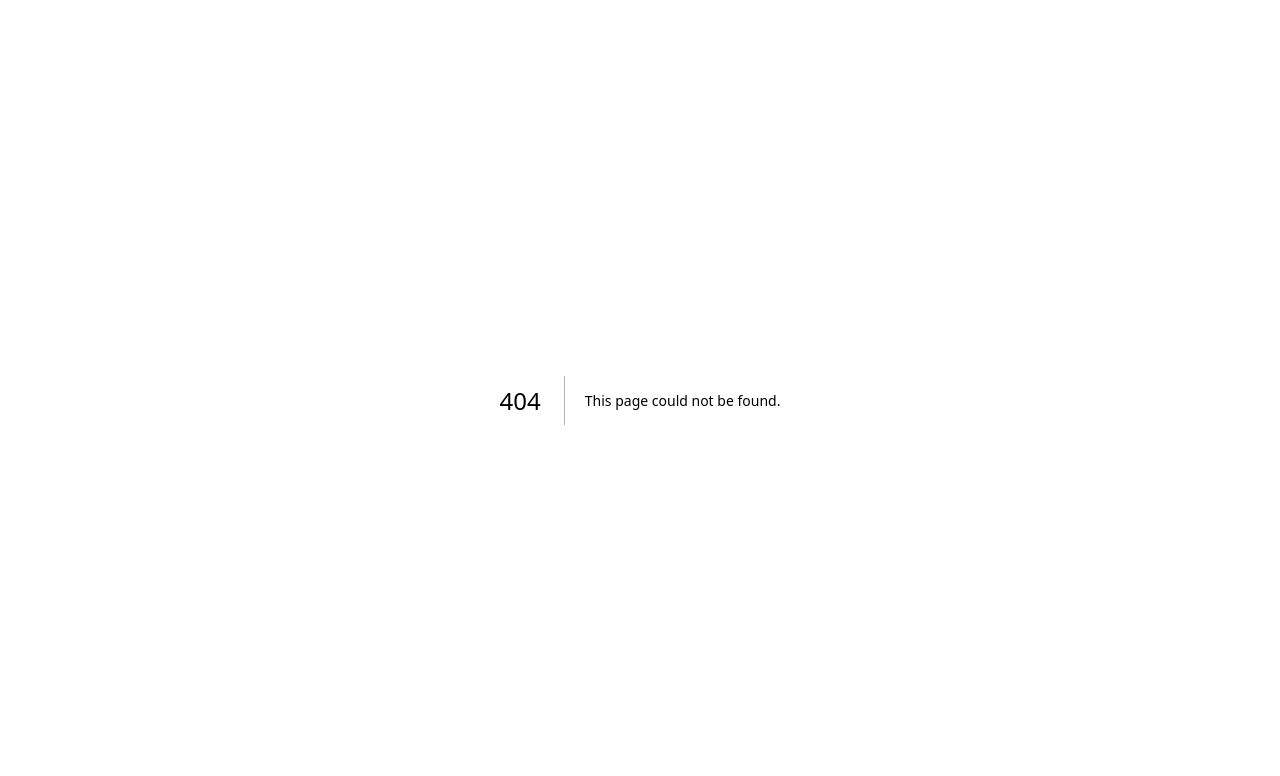
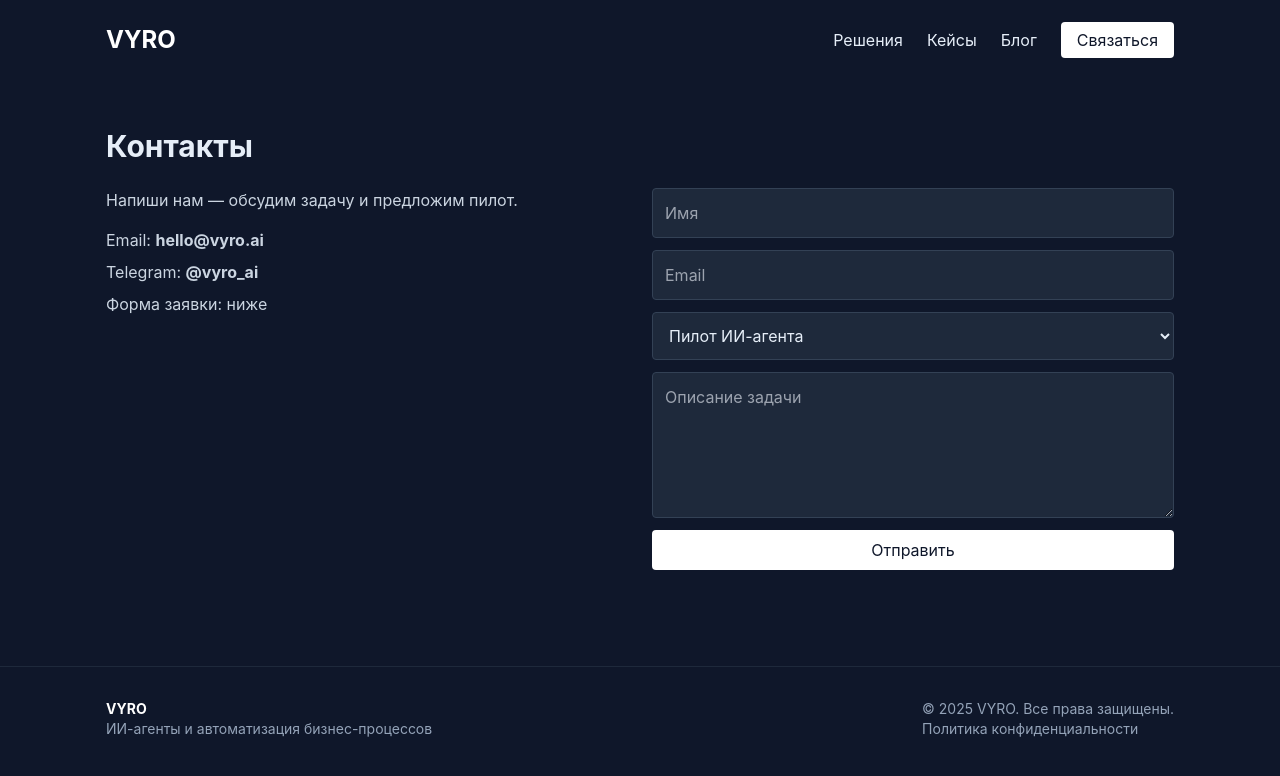
Before and after one commit to ruskorytnikov5555/vyro1, a Next.js app: page /contact in a window 1280 px wide. Before the commit this address had no page. Shown: the top 776 px of the page. Built offline with nearby package versions, Linux system fonts and the light colour scheme.

Commit message:
Create contact.js

```diff
--- /dev/null
+++ b/pages/contact.js
@@ -0,0 +1,42 @@
+import Head from "next/head";
+import Header from "../components/Header";
+import Footer from "../components/Footer";
+
+export default function Contact() {
+  return (
+    <>
+      <Head>
+        <title>Контакты — VYRO</title>
+      </Head>
+      <Header />
+      <main className="container py-12">
+        <h1 className="text-3xl font-bold mb-6">Контакты</h1>
+        <div className="grid md:grid-cols-2 gap-6">
+          <div>
+            <p className="text-slate-300">Напиши нам — обсудим задачу и предложим пилот.</p>
+            <ul className="mt-4 text-slate-300 space-y-2">
+              <li>Email: <strong>hello@vyro.ai</strong></li>
+              <li>Telegram: <strong>@vyro_ai</strong></li>
+              <li>Форма заявки: ниже</li>
+            </ul>
+          </div>
+
+          <div>
+            <form action="/api/lead" method="post" className="grid gap-3">
+              <input name="name" placeholder="Имя" className="p-3 rounded bg-slate-800 border border-slate-700" />
+              <input name="email" placeholder="Email" className="p-3 rounded bg-slate-800 border border-slate-700" />
+              <select name="task" className="p-3 rounded bg-slate-800 border border-slate-700">
+                <option>Пилот ИИ-агента</option>
+                <option>AI-колл-центр</option>
+                <option>Телеграм-менеджер</option>
+              </select>
+              <textarea name="descr" placeholder="Описание задачи" rows="5" className="p-3 rounded bg-slate-800 border border-slate-700"></textarea>
+              <button className="bg-white text-slate-900 px-4 py-2 rounded">Отправить</button>
+            </form>
+          </div>
+        </div>
+      </main>
+      <Footer />
+    </>
+  );
+}
```
